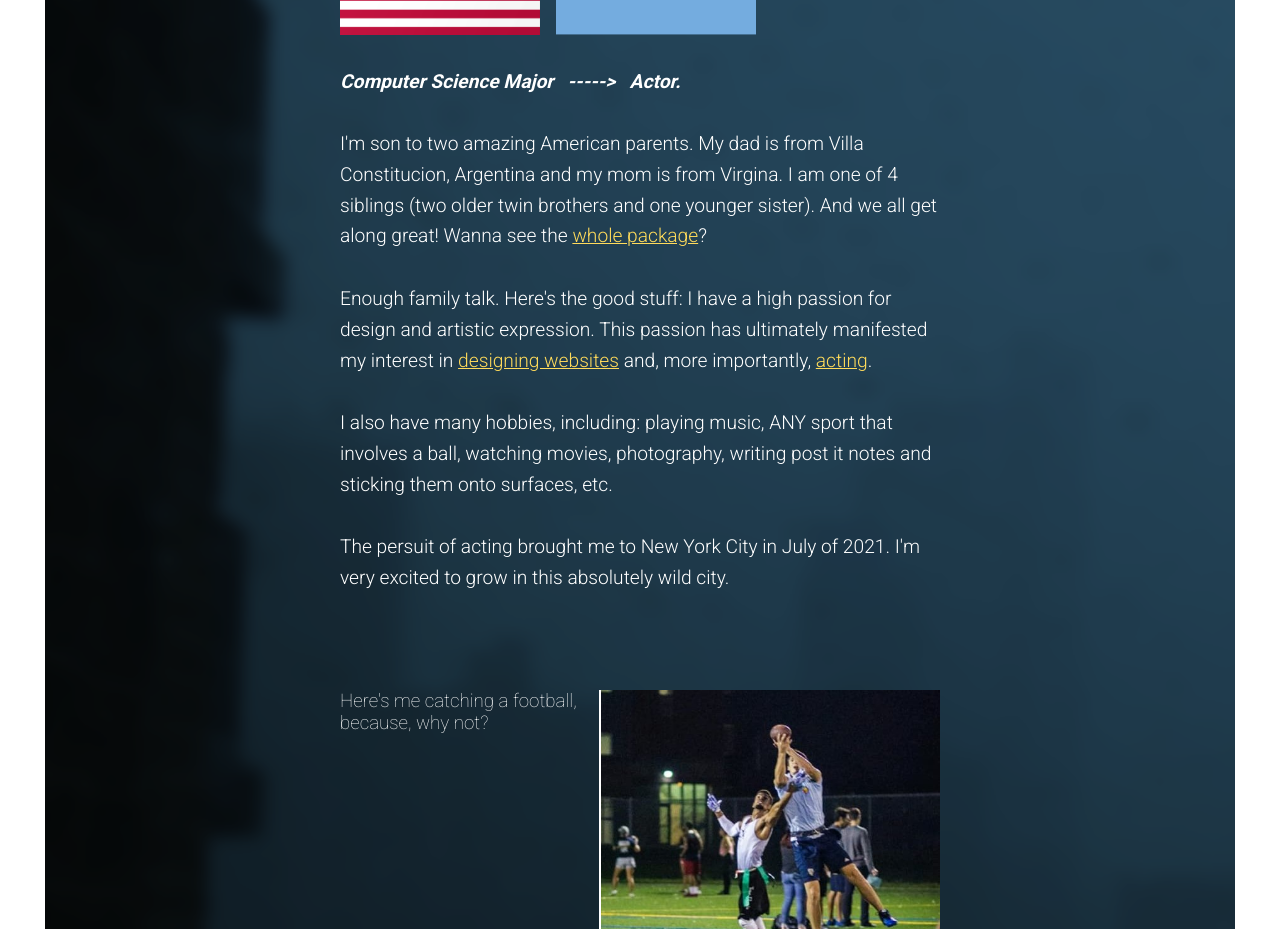
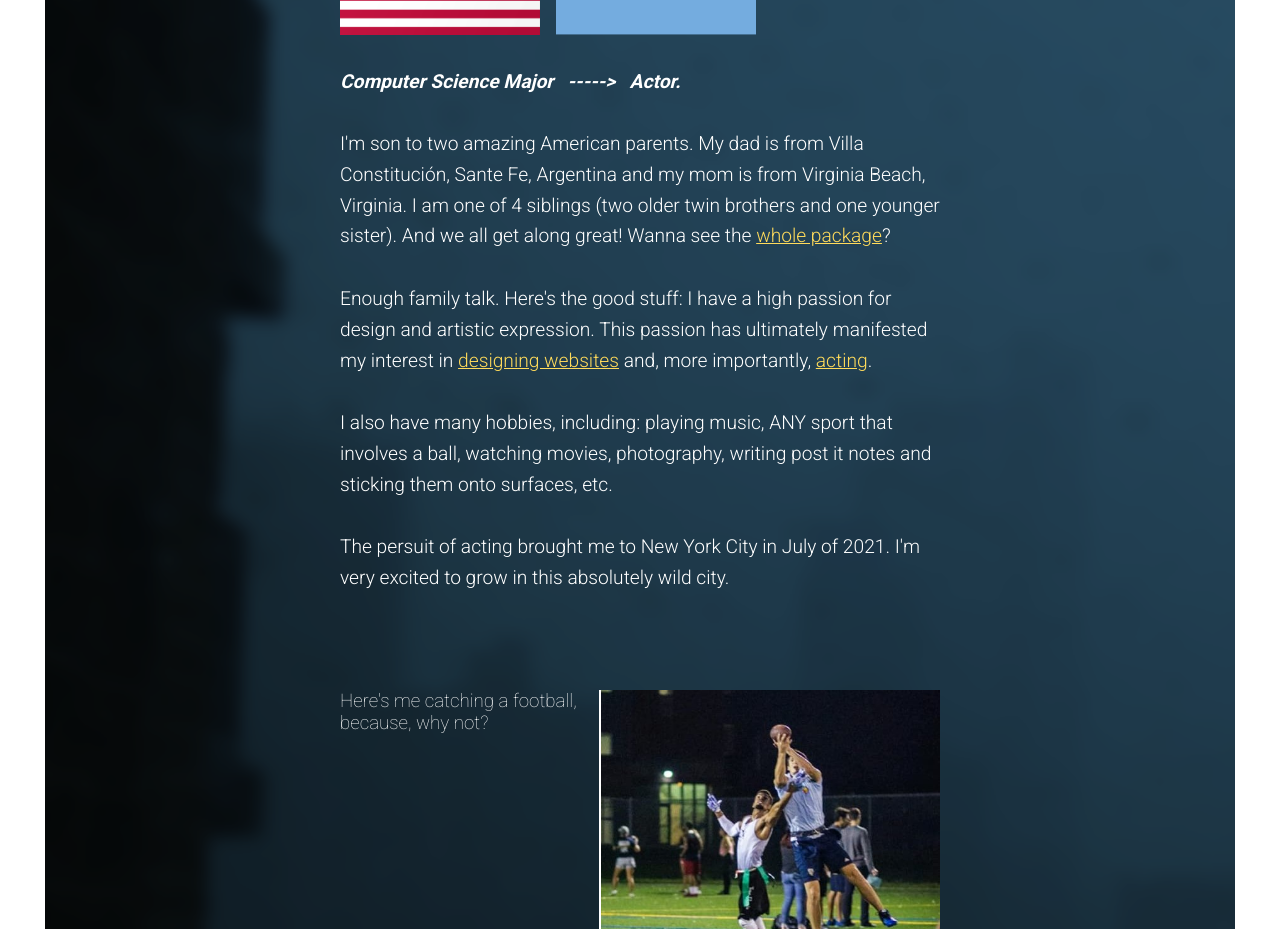
Before and after one commit to yosoymatiasn/matiasdabbles, a React (Create React App) app: page / in a window 1280 px wide. Shown: the part 1080-2009 px from the top of the page. Built offline with nearby package versions, Linux system fonts and the light colour scheme; the HTML template or start-up script is replaced by a standard one.

Commit message:
fix typo

```diff
--- a/src/components/About/About.jsx
+++ b/src/components/About/About.jsx
@@ -49,9 +49,9 @@ export default function About() {
 				</p>
 				<p>
 					I'm son to two amazing American parents. My dad is from Villa
-					Constitucion, Argentina and my mom is from Virgina. I am one of 4
-					siblings (two older twin brothers and one younger sister). And we all
-					get along great! Wanna see the{" "}
+					Constitución, Sante Fe, Argentina and my mom is from Virginia Beach,
+					Virginia. I am one of 4 siblings (two older twin brothers and one
+					younger sister). And we all get along great! Wanna see the{" "}
 					<span className="lightboxBtn text-link">whole package</span>?
 				</p>
 				<p>
```
Also changed, not shown: 6 other files (tests, documents, lock files or other folders).
